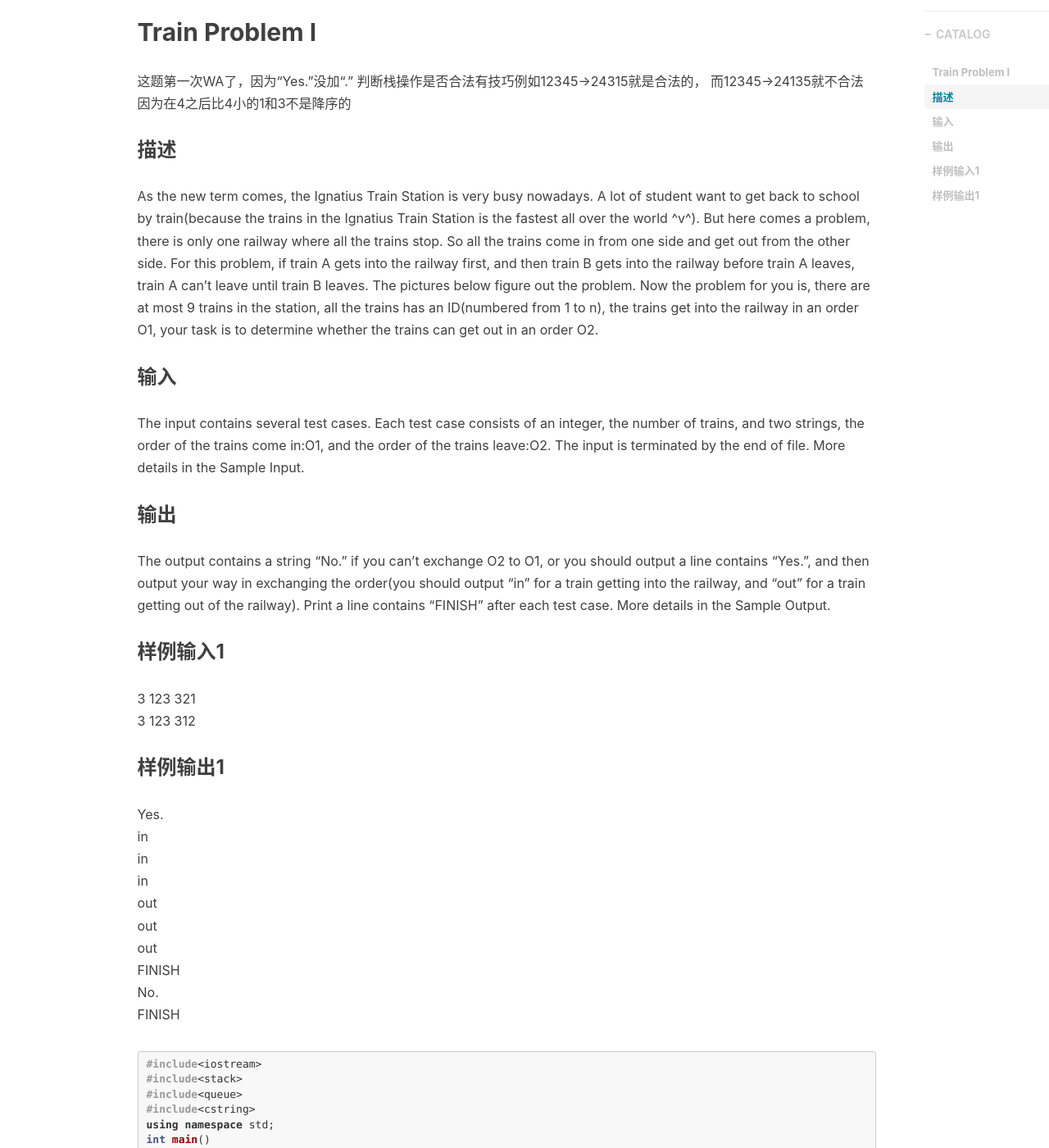
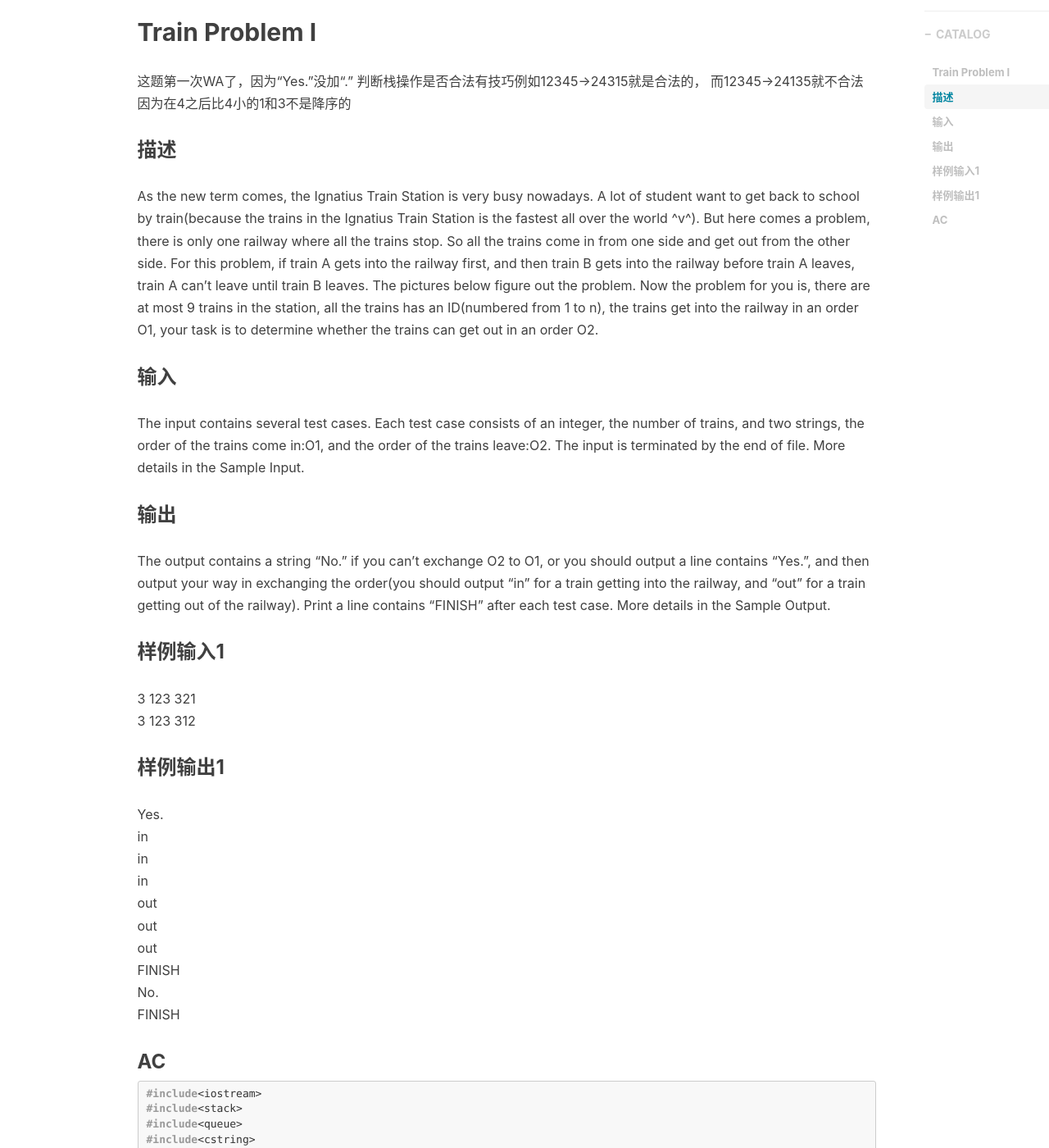
Before and after one commit to pandaKINandQUEEN/GinKo-BFU.github.io, a Jekyll site: the page built from _posts/2017-01-25-Train-Problem-I.md, in a window 1280 px wide and 1400 px high, scrolled down 484 px. Shown: the whole window at 82% size. Built offline with Jekyll 4.4.1, drawn with Linux system fonts in a browser that asks for light colours; nearby versions of some CDN libraries; comment, search, counter and statistics services are not loaded.

````diff
--- a/_posts/2017-01-25-Train-Problem-I.md
+++ b/_posts/2017-01-25-Train-Problem-I.md
@@ -43,7 +43,7 @@ FINISH<br>
 No.<br>
 FINISH<br>
 
-
+### AC
 ``` cpp
 #include<iostream>
 
````
